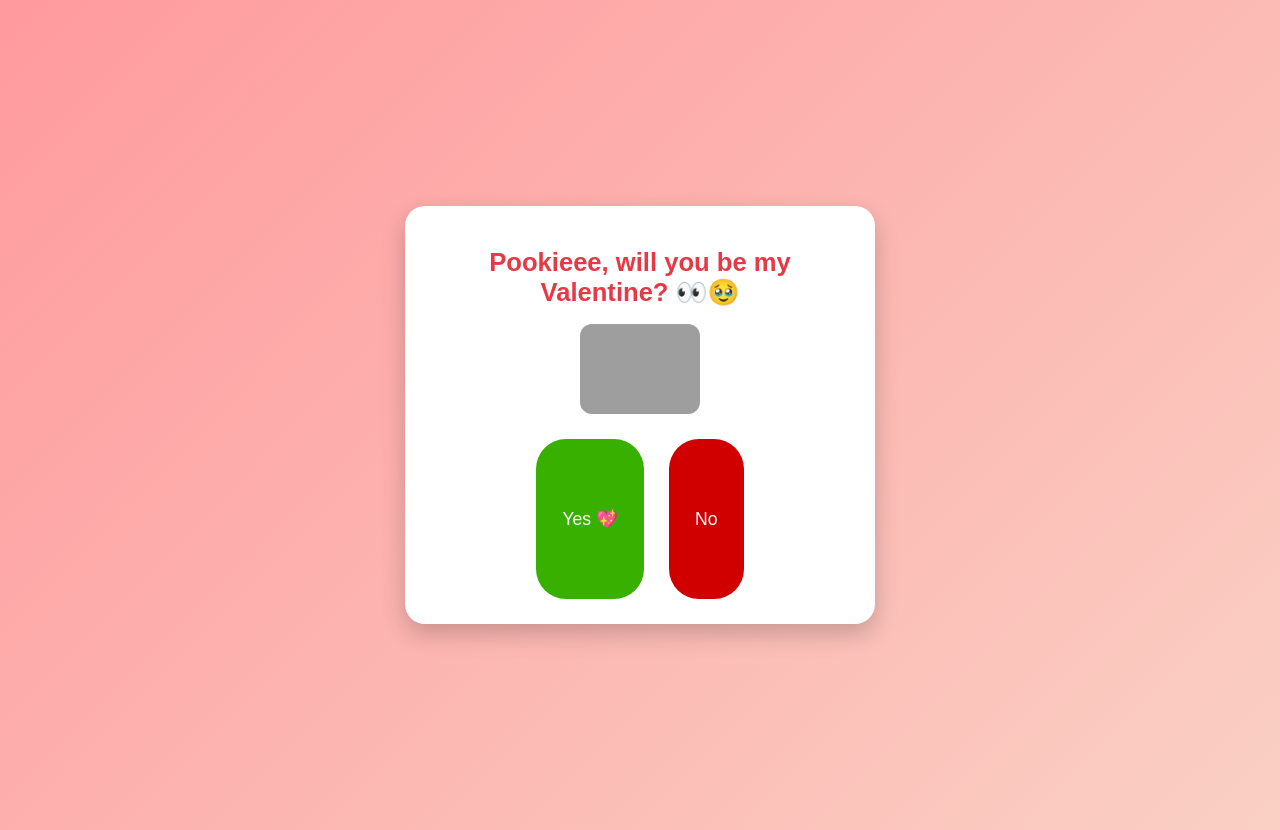
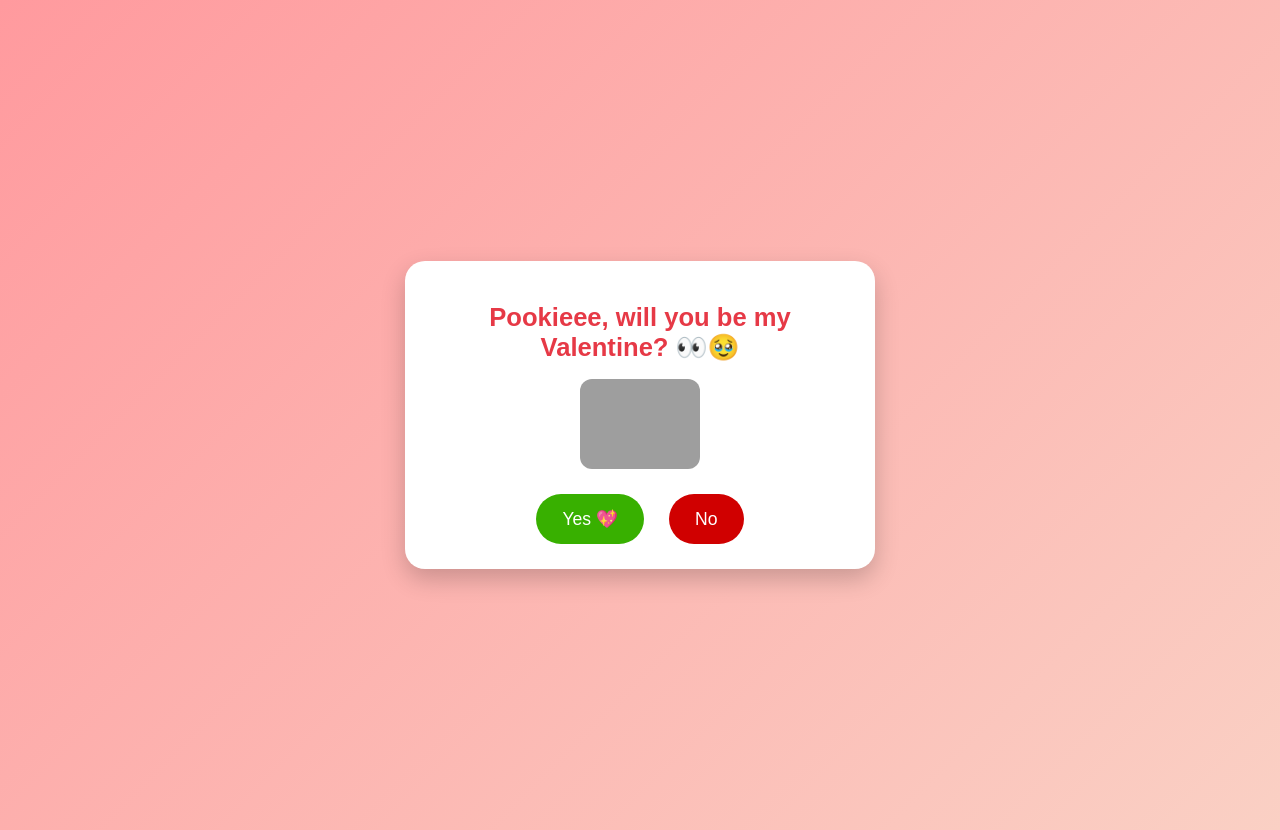
Before and after one commit to tom-3011/valentine-ui, a plain HTML site: page index.html in a window 1280 px wide. Drawn offline with Linux system fonts and the light colour scheme; grey boxes are pictures that could not be loaded.

Commit message:
Reduce height of flex container from 160px to 50px

```diff
--- a/index.html
+++ b/index.html
@@ -48,7 +48,7 @@
             justify-content: center;
             gap: 25px;
             margin-top: 25px;
-            height: 160px;
+            height: 50px;
             position: relative;
         }
 
```
